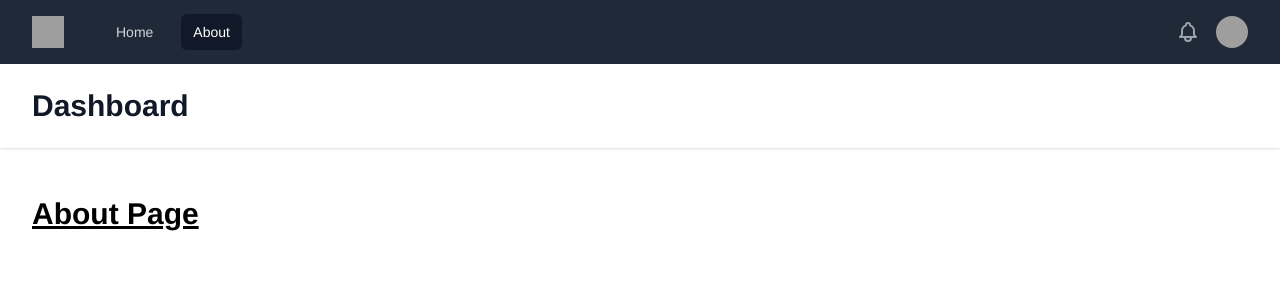
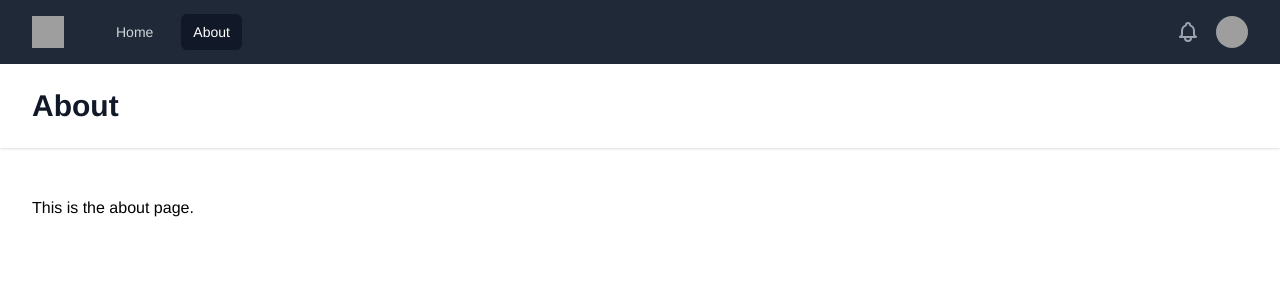
Before and after one commit to rannien/workout-vue, a Vue app: page /#/about in a window 1280 px wide. Shown: the top 300 px of the page. Built offline with nearby package versions, Linux system fonts and the light colour scheme; grey boxes are pictures that could not be loaded.

Commit message:
feat: fix navigation

```diff
--- a/src/App.vue
+++ b/src/App.vue
@@ -29,12 +29,14 @@ const userNavigation = [
 ];
 
 const route = useRoute();
-
-console.log(route.path);
+const currentRoute = ref('Home');
 
 watch(
   () => route.path,
   async (newPath) => {
+    currentRoute.value = route.name.toString();
+    console.log(currentRoute);
+
     navigation.value = navigation.value.map((link) => {
       link.current = link.href === newPath;
 
@@ -124,14 +126,16 @@ watch(
                       :key="item.name"
                       v-slot="{ active }"
                     >
-                      <a
-                        :href="item.href"
+                      <router-link
+                        :key="item.name"
+                        :to="item.href"
                         :class="[
                           active ? 'bg-gray-100' : '',
                           'block px-4 py-2 text-sm text-gray-700',
                         ]"
-                        >{{ item.name }}</a
                       >
+                        {{ item.name }}
+                      </router-link>
                     </MenuItem>
                   </MenuItems>
                 </transition>
@@ -153,11 +157,11 @@ watch(
 
       <DisclosurePanel class="md:hidden">
         <div class="px-2 pt-2 pb-3 space-y-1 sm:px-3">
-          <DisclosureButton
+          <router-link
             v-for="item in navigation"
             :key="item.name"
             as="a"
-            :href="item.href"
+            :to="item.href"
             :class="[
               item.current
                 ? 'bg-gray-900 text-white'
@@ -165,8 +169,9 @@ watch(
               'block px-3 py-2 rounded-md text-base font-medium',
             ]"
             :aria-current="item.current ? 'page' : undefined"
-            >{{ item.name }}</DisclosureButton
           >
+            {{ item.name }}
+          </router-link>
         </div>
         <div class="pt-4 pb-3 border-t border-gray-700">
           <div class="flex items-center px-5">
@@ -205,7 +210,7 @@ watch(
 
     <header class="bg-white shadow">
       <div class="max-w-7xl mx-auto py-6 px-4 sm:px-6 lg:px-8">
-        <h1 class="text-3xl font-bold text-gray-900">Dashboard</h1>
+        <h1 class="text-3xl font-bold text-gray-900">{{ currentRoute }}</h1>
       </div>
     </header>
     <main>
--- a/src/router/index.ts
+++ b/src/router/index.ts
@@ -3,8 +3,8 @@ import HomeView from '../views/HomeView.vue'
 import AboutView from '../views/AboutView.vue'
 
 const routes = [
-  { path: '/', name: 'home', component: HomeView },
-  { path: '/about', name: 'about', component: AboutView },
+  { path: '/', name: 'Home', component: HomeView },
+  { path: '/about', name: 'About', component: AboutView },
 ]
 
 // 3. Create the router instance and pass the `routes` option
--- a/src/views/AboutView.vue
+++ b/src/views/AboutView.vue
@@ -1,5 +1,5 @@
 <template>
   <div>
-    <h1 class="text-3xl font-bold underline">About Page</h1>
+    <p>This is the about page.</p>
   </div>
 </template>
```
